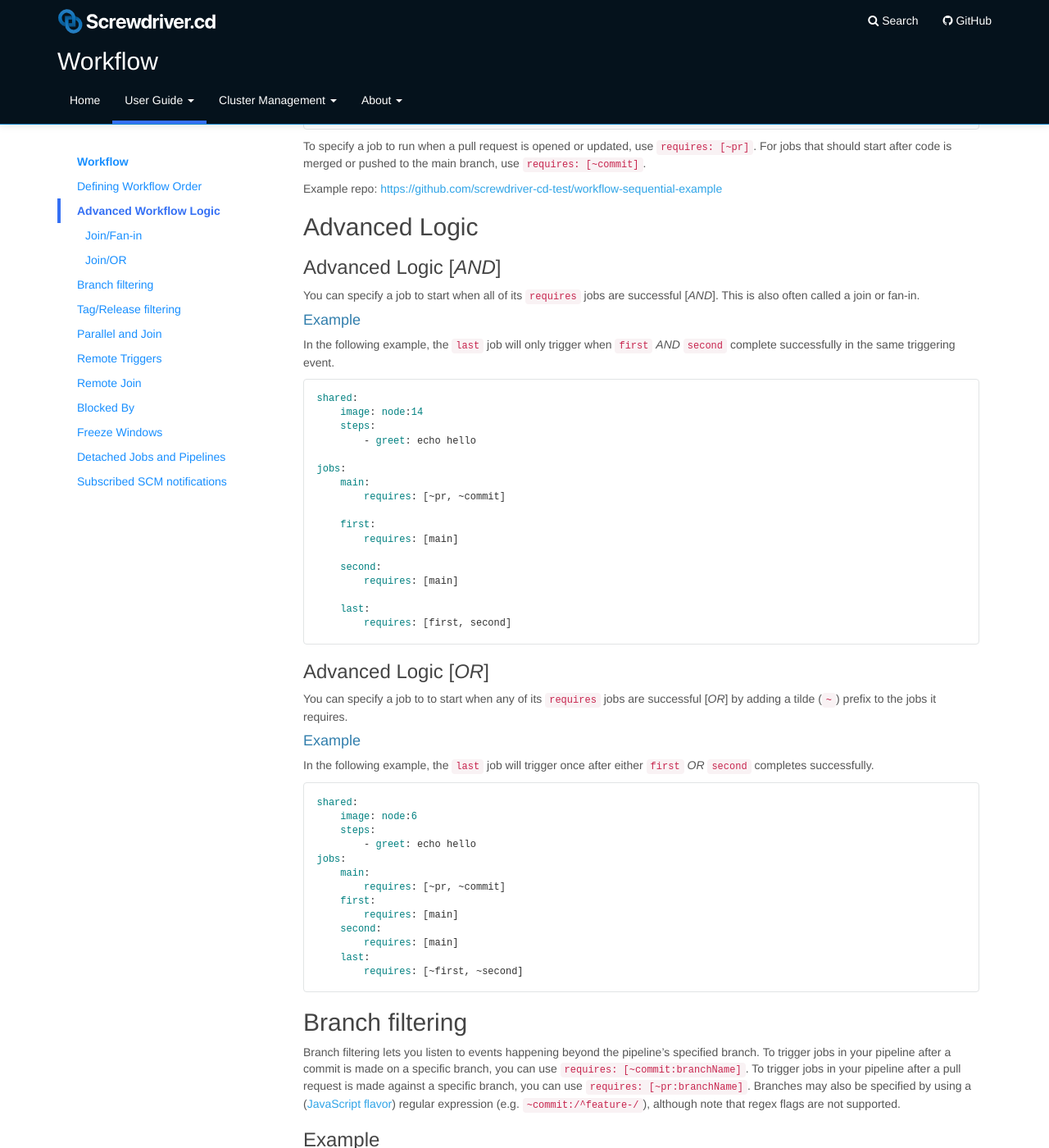
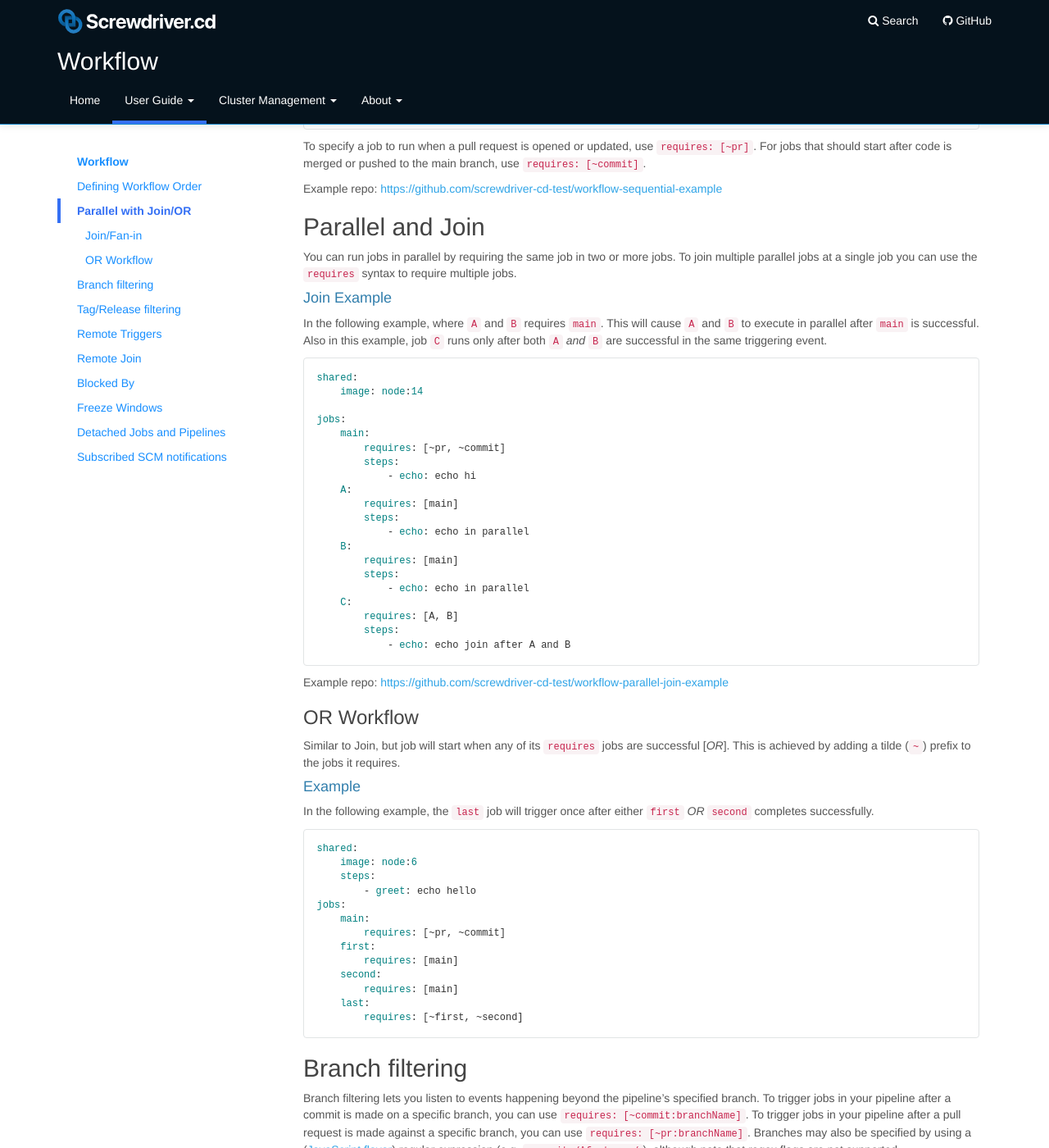
Before and after one commit to screwdriver-cd/guide, a Jekyll site: the page built from docs/user-guide/configuration/workflow.md, in a window 1280 px wide and 1400 px high, scrolled down 948 px. Shown: the whole window at 82% size. Built offline with Jekyll 4.4.1, drawn with Linux system fonts in a browser that asks for light colours; some of the changed text lies outside the part shown.

Commit message:
fix: remove separate and section

````diff
--- a/docs/user-guide/configuration/workflow.md
+++ b/docs/user-guide/configuration/workflow.md
@@ -8,20 +8,18 @@ toc:
       url: "#workflow"
     - title: Defining Workflow Order
       url: "#defining-workflow-order"
-    - title: Advanced Workflow Logic
-      url: "#advanced-logic"
+    - title: Parallel with Join/OR
+      url: "#parallel-and-join"
     - title: Join/Fan-in
-      url: "#advanced-logic-and"
+      url: "#join-example"
       subitem: true
-    - title: Join/OR
-      url: "#advanced-logic-or"
+    - title: OR Workflow
+      url: "#or-workflow"
       subitem: true
     - title: Branch filtering
       url: "#branch-filtering"
     - title: Tag/Release filtering
       url: "#tagrelease-filtering"
-    - title: Parallel and Join
-      url: "#parallel-and-join"
     - title: Remote Triggers
       url: "#remote-triggers"
     - title: Remote Join
@@ -74,35 +72,40 @@ To specify a job to run when a pull request is opened or updated, use `requires:
 
 Example repo: <https://github.com/screwdriver-cd-test/workflow-sequential-example>
 
-## Advanced Logic
-### Advanced Logic [_AND_]
-You can specify a job to start when all of its `requires` jobs are successful [_AND_]. This is also often called a join or fan-in.
 
-#### Example
-In the following example, the `last` job will only trigger when `first` _AND_ `second` complete successfully in the same triggering event.
+## Parallel and Join
+You can run jobs in parallel by requiring the same job in two or more jobs. To join multiple parallel jobs at a single job you can use the `requires` syntax to require multiple jobs.
+
+#### Join Example
+In the following example, where `A` and `B` requires `main`. This will cause `A` and `B` to execute in parallel after `main` is successful. Also in this example, job `C` runs only after both `A` _and_ `B` are successful in the same triggering event.
 
 ```
 shared:
     image: node:14
-    steps:
-        - greet: echo hello
 
 jobs:
     main:
         requires: [~pr, ~commit]
-
-    first:
+        steps:
+            - echo: echo hi
+    A:
         requires: [main]
-
-    second:
+        steps:
+            - echo: echo in parallel
+    B:
         requires: [main]
-
-    last:
-        requires: [first, second]
+        steps:
+            - echo: echo in parallel
+    C:
+        requires: [A, B]
+        steps:
+            - echo: echo join after A and B
 ```
 
-### Advanced Logic [_OR_]
-You can specify a job to to start when any of its `requires` jobs are successful [_OR_] by adding a tilde (`~`) prefix to the jobs it requires.
+Example repo: <https://github.com/screwdriver-cd-test/workflow-parallel-join-example>
+
+### OR Workflow
+Similar to Join, but job will start when any of its `requires` jobs are successful [_OR_]. This is achieved by adding a tilde (`~`) prefix to the jobs it requires.
 
 #### Example
 In the following example, the `last` job will trigger once after either `first` _OR_ `second` completes successfully.
@@ -182,37 +185,6 @@ jobs:
         steps:
             - echo: echo stable release
 ```
-
-## Parallel and Join
-You can run jobs in parallel by requiring the same job in two or more jobs. To join multiple parallel jobs at a single job you can use the `requires` syntax to require multiple jobs.
-
-#### Example
-In the following example, where `A` and `B` requires `main`. This will cause `A` and `B` to execute in parallel after `main` is successful. Also in this example, job `C` runs only after both `A` _and_ `B` are successful in the same triggering event.
-
-```
-shared:
-    image: node:14
-
-jobs:
-    main:
-        requires: [~pr, ~commit]
-        steps:
-            - echo: echo hi
-    A:
-        requires: [main]
-        steps:
-            - echo: echo in parallel
-    B:
-        requires: [main]
-        steps:
-            - echo: echo in parallel
-    C:
-        requires: [A, B]
-        steps:
-            - echo: echo join after A and B
-```
-
-Example repo: <https://github.com/screwdriver-cd-test/workflow-parallel-join-example>
 
 ## Remote Triggers
 To trigger a job in your pipeline after a job in another pipeline is finished, you can use remote requires. The format is `~sd@pipelineID:jobName`. `~pr`, `~commit`, and jobs with `~sd@pipelineID:jobName` format follow _OR_ logic.
````
